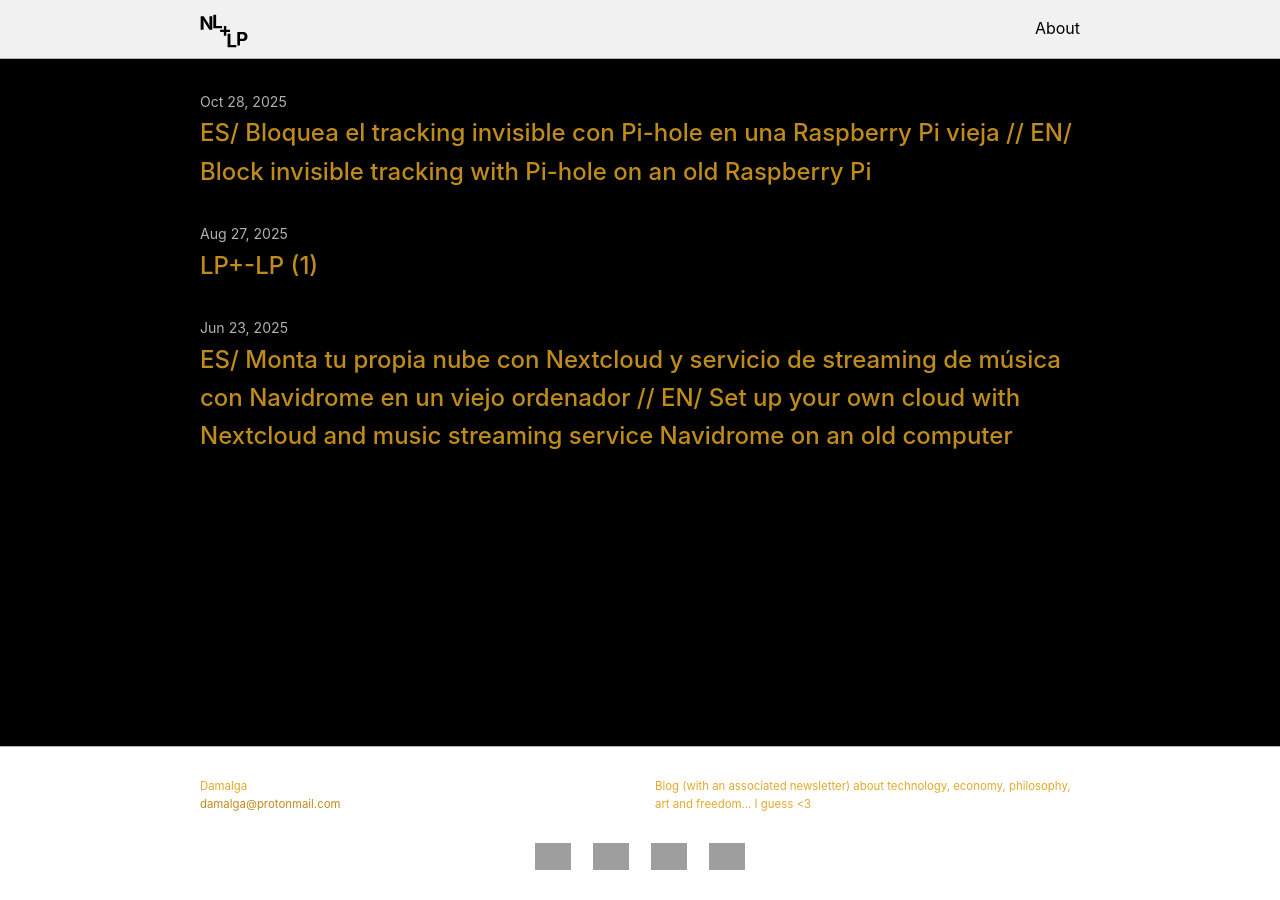
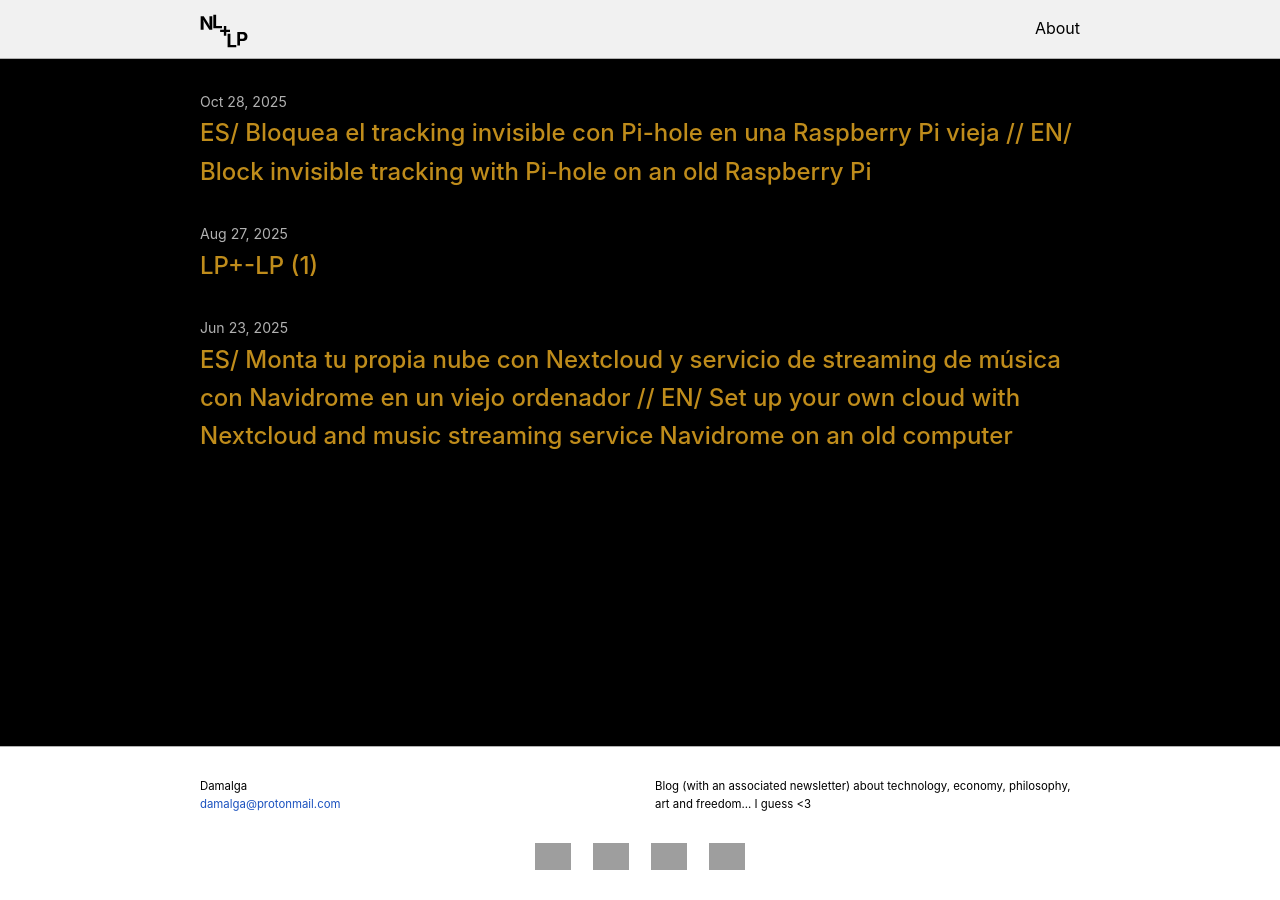
Before and after one commit to damalga/damalga-nl-lp, a Jekyll site: the page built from index.md, in a window 1280 px wide. Built offline with Jekyll 4.4.1, drawn with Linux system fonts in a browser that asks for light colours; some web fonts are replaced; grey boxes are pictures that could not be loaded.

Commit message:
update/clean styles

```diff
--- a/_sass/minima/_base.scss
+++ b/_sass/minima/_base.scss
@@ -20,8 +20,8 @@ dl, dd, ol, ul, figure {
  */
 body {
   font: $base-font-weight #{$base-font-size}/#{$base-line-height} $base-font-family;
-  color: $text-color;
-  background-color: $background-color;
+  color: $darkest-gray;
+  background-color: $lighest-gray;
   -webkit-text-size-adjust: 100%;
   -webkit-font-feature-settings: "kern" 1;
      -moz-font-feature-settings: "kern" 1;
@@ -103,7 +103,7 @@ li {
  * Headings
  */
 h1, h2, h3, h4, h5, h6 {
-  color: $heading-color;
+  color: $darkest-gray;
   font-weight: 500;
 }
 
@@ -113,16 +113,16 @@ h1, h2, h3, h4, h5, h6 {
  * Links
  */
 a {
-  color: $link-base-color;
+  color: $damalga-yellow;
   text-decoration: none;
 
   &:visited {
-    color: $link-visited-color;
+    color: $damalga-blue;
   }
 
   &:hover {
-    color: $link-hover-color;
-    text-decoration: underline $brand-color;
+    color: $damalga-yellow;
+    text-decoration: underline $damalga-yellow;
     text-underline-offset: 3px;
   }
 
@@ -140,8 +140,8 @@ a {
  * Blockquotes
  */
 blockquote {
-  color: $brand-color;
-  border-left: 4px solid $border-color-01;
+  color: $damalga-yellow;
+  border-left: 4px solid $light-gray;
   padding-left: $spacing-unit * .5;
   @include relative-font-size(1.05);
   font-style: italic;
@@ -163,7 +163,7 @@ blockquote {
 pre,
 code {
   font-family: $code-font-family;
-  background-color: $code-background-color;
+  background-color: lighten($light-gray, 15%);
 
   @include media-query($on-palm) {
     font-family: monospace;
@@ -174,7 +174,7 @@ pre {
   padding: 8px 12px;
   font-size: 15px;
   line-height: 1.4;
-  color: $heading-color;
+  color: $darkest-gray;
   overflow-x: auto;
 
   > code {
@@ -185,7 +185,7 @@ pre {
 
 div.highlight, figure.highlight {
   @extend %vertical-rhythm;
-  border: 1px solid $border-color-01;
+  border: 1px solid $light-gray;
   border-radius: 3px;
   pre { margin: 0 }
   table, tbody, th, tr, td {
@@ -198,14 +198,14 @@ div.highlight, figure.highlight {
 
 figure.highlight {
   table { margin: -8px -12px -14px }
-  td.gutter { border-right: 1px solid $border-color-01 }
+  td.gutter { border-right: 1px solid $light-gray }
   td.code { width: 100% }
 }
 
 code.highlighter-rouge {
   padding: 1px 5px;
   font-size: 14px;
-  border: 1px solid $border-color-01;
+  border: 1px solid $light-gray;
   border-radius: 3px;
 }
 
@@ -268,23 +268,23 @@ table {
   margin-bottom: $spacing-unit;
   width: 100%;
   text-align: $table-text-align;
-  color: $table-text-color;
+  color: $darkest-gray;
   border-collapse: collapse;
-  border: 1px solid $table-border-color;
+  border: 1px solid $light-gray;
   tr {
     &:nth-child(even) {
-      background-color: $table-zebra-color;
+      background-color: lighten($light-gray, 15%);
     }
   }
   th, td {
     padding: ($spacing-unit * 33.3333333333 * .01) ($spacing-unit * .5);
   }
   th {
-    background-color: $table-header-bg-color;
-    border: 1px solid $table-header-border;
+    background-color: lighten($light-gray, 10%);
+    border: 1px solid $light-gray;
   }
   td {
-    border: 1px solid $table-border-color;
+    border: 1px solid $light-gray;
   }
 
   @include media-query($on-laptop) {
--- a/_sass/minima/_layout.scss
+++ b/_sass/minima/_layout.scss
@@ -6,9 +6,9 @@
     width: 100%;
     min-height: $spacing-unit * 1.865;
     line-height: $base-line-height * $base-font-size * 2.25;
-  background-color: $background-color;
-  border-top: 5px solid $border-color-03;
-  border-bottom: 1px solid $border-color-01;
+    background-color: $lighest-gray;
+    border-top: 5px solid $damalga-yellow;
+    border-bottom: 1px solid $light-gray;
 }
 
 .site-title {
@@ -24,7 +24,7 @@
 
     &,
     &:visited {
-    color: $site-title-color;
+        color: $darkest-gray;
     }
 }
 
@@ -33,12 +33,13 @@
     border: none;
     background-color: inherit;
 
-  label[for="nav-trigger"], #nav-trigger {
+    label[for="nav-trigger"],
+    #nav-trigger {
         display: none;
     }
 
     .nav-item {
-    color: $text-color;
+        color: $darkest-gray;
         &:not(:last-child) {
             margin-right: $spacing-unit * 0.5;
         }
@@ -48,8 +49,8 @@
         position: absolute;
         top: 9px;
         right: $spacing-unit * 0.6;
-    background-color: $background-color;
-    border: 1px solid $border-color-01;
+        background-color: $lighest-gray;
+        border: 1px solid $light-gray;
         border-radius: 5px;
         text-align: right;
 
@@ -75,12 +76,12 @@
             }
 
             > svg path {
-        fill: $border-color-03;
+                fill: $damalga-yellow;
             }
         }
 
         #nav-trigger {
-      ~ label[for=nav-trigger] .menu-icon {
+            ~ label[for="nav-trigger"] .menu-icon {
                 &::before {
                     content: "\f0c9";
                     font-size: 1.25em;
@@ -88,10 +89,10 @@
             }
             ~ .nav-items {
                 clear: both;
-        display: none
+                display: none;
             }
             &:checked {
-      ~ label[for=nav-trigger] .menu-icon {
+                ~ label[for="nav-trigger"] .menu-icon {
                     &::before {
                         content: "\f00d";
                         font-size: 1.5em;
@@ -111,45 +112,45 @@
         .nav-item {
             display: block;
             padding: 5px 0;
-      color: $text-color;
+            color: $darkest-gray;
             line-height: $base-line-height;
         }
     }
 }
 
-
-
 /**
  * Site footer
  */
 .site-footer {
-  border-top: 1px solid $border-color-01;
+    border-top: 1px solid $light-gray;
     padding: $spacing-unit 0;
 }
 
 .footer-heading {
     @include relative-font-size(1.125);
-  margin-bottom: $spacing-unit * .5;
+    margin-bottom: $spacing-unit * 0.5;
 }
 
 .feed-subscribe .svg-icon {
-  padding: 5px 5px 2px 0
+    padding: 5px 5px 2px 0;
 }
 
 .contact-list,
 .social-media-list {
     list-style: none;
     margin-left: 0;
+    .u-email {
+        color: $damalga-blue;
+    }
 }
 
 .footer-col-wrapper,
 .social-links {
     @include relative-font-size(0.9375);
-  color: $brand-color-dimmed;
 }
 
 .footer-col {
-  margin-bottom: $spacing-unit * .5;
+    margin-bottom: $spacing-unit * 0.5;
 }
 
 .footer-col-1,
@@ -177,26 +178,24 @@
 
 @media screen and (min-width: $on-medium) {
     .footer-col-wrapper {
-    display: flex
+        display: flex;
     }
 
     .footer-col {
         width: calc(100% - (#{$spacing-unit} / 2));
-    padding: 0 ($spacing-unit * .5);
+        padding: 0 ($spacing-unit * 0.5);
 
         &:first-child {
-      padding-right: $spacing-unit * .5;
+            padding-right: $spacing-unit * 0.5;
             padding-left: 0;
         }
 
         &:last-child {
             padding-right: 0;
-      padding-left: $spacing-unit * .5;
+            padding-left: $spacing-unit * 0.5;
         }
     }
 }
-
-
 
 /**
  * Page content
@@ -225,15 +224,13 @@
 
 .post-meta {
     font-size: $small-font-size;
-  color: $brand-color-dimmed;
+    color: lighten($damalga-yellow, 10%);
 }
 
 .post-link {
     display: block;
     @include relative-font-size(1.5);
 }
-
-
 
 /**
  * Posts
@@ -242,12 +239,16 @@
     margin-bottom: $spacing-unit;
     padding-bottom: 18px;
     text-align: center;
-  border-bottom: 1px solid $border-color-01;
+    border-bottom: 1px solid $light-gray;
 }
 
 .post-meta {
-  .bullet-divider { padding-inline: 15px }
-  .meta-label { font-weight: 600 }
+    .bullet-divider {
+        padding-inline: 15px;
+    }
+    .meta-label {
+        font-weight: 600;
+    }
 
     .force-inline {
         display: inline;
@@ -256,7 +257,9 @@
             padding-inline: 5px;
         }
     }
-  .post-authors { margin-top: 3px }
+    .post-authors {
+        margin-top: 3px;
+    }
 }
 
 .post-title,
@@ -275,7 +278,14 @@
 .post-content {
     margin-bottom: $spacing-unit;
 
-  h1, h2, h3, h4, h5, h6 { margin-top: $spacing-unit }
+    h1,
+    h2,
+    h3,
+    h4,
+    h5,
+    h6 {
+        margin-top: $spacing-unit;
+    }
 
     h2 {
         @include relative-font-size(1.75);
@@ -319,17 +329,19 @@
         min-height: 45px;
         text-align: center;
         margin: 5px 10px 5px 0;
-    &:last-of-type { margin-right: 0 }
+        &:last-of-type {
+            margin-right: 0;
+        }
         a {
             display: block;
             padding: 10px 12px;
-      border: 1px solid $border-color-01;
-      &:hover { border-color: $border-color-02 }
+            border: 1px solid $light-gray;
+            &:hover {
+                border-color: darken($light-gray, 10%);
             }
         }
     }
-
-
+}
 
 /**
  * Pagination navbar
@@ -347,10 +359,13 @@
         a {
             display: block;
             text-decoration: none;
-      border: 1px solid $border-color-01;
-      &:hover { border-color: $border-color-02 }
+            border: 1px solid $light-gray;
+            &:hover {
+                border-color: darken($light-gray, 10%);
             }
-    a, div {
+        }
+        a,
+        div {
             min-width: 41px;
             padding: 10px 12px;
             text-align: center;
@@ -359,7 +374,7 @@
         div {
             border: 1px solid transparent;
             &.pager-edge {
-        color: $border-color-01;
+                color: $light-gray;
                 border: 1px dashed;
             }
             &.current-page {
@@ -368,8 +383,6 @@
         }
     }
 }
-
-
 
 /**
  * Task-lists
@@ -387,7 +400,7 @@
         margin-right: $spacing-unit * 0.3;
         margin-left: -$spacing-unit * 0.5;
         appearance: none;
-    border: 8px solid $border-color-01;
+        border: 8px solid $light-gray;
         vertical-align: text-top;
         z-index: -1;
         &::after {
@@ -401,11 +414,11 @@
             border-width: 0 2px 2px 0;
             transform: rotate(45deg);
         }
-    &:checked::after { border-color: $border-color-03 }
+        &:checked::after {
+            border-color: $damalga-yellow;
         }
     }
-
-
+}
 
 /**
  * Grid helpers
--- a/_sass/minima/custom-variables.scss
+++ b/_sass/minima/custom-variables.scss
@@ -1,38 +1,6 @@
-// Placeholder to allow overriding predefined variables smoothly.
-
 $darkest-gray: #1a1a1a;
 $lighest-gray: #f1f1f1;
 $light-gray: #b1b1b1;
 
 $damalga-blue: #1b52bf;
 $damalga-yellow: #bf8c1b;
-
-// Base colors
-$text-color: $darkest-gray;
-$background-color: $lighest-gray;
-$heading-color: $darkest-gray;
-$brand-color: $damalga-yellow;
-$brand-color-dimmed: lighten($damalga-yellow, 10%);
-
-// Link colors
-$link-base-color: $damalga-yellow;
-$link-visited-color: $damalga-blue;
-$link-hover-color: $damalga-yellow;
-
-// Border colors
-$border-color-01: $light-gray;
-$border-color-02: darken($light-gray, 10%);
-$border-color-03: $damalga-yellow;
-
-// Code colors
-$code-background-color: lighten($light-gray, 15%);
-
-// Site title
-$site-title-color: $darkest-gray;
-
-// Table colors
-$table-text-color: $darkest-gray;
-$table-border-color: $light-gray;
-$table-header-bg-color: lighten($light-gray, 10%);
-$table-header-border: $light-gray;
-$table-zebra-color: lighten($light-gray, 15%);
```
Lines whose indentation alone changed are shown as unchanged.
